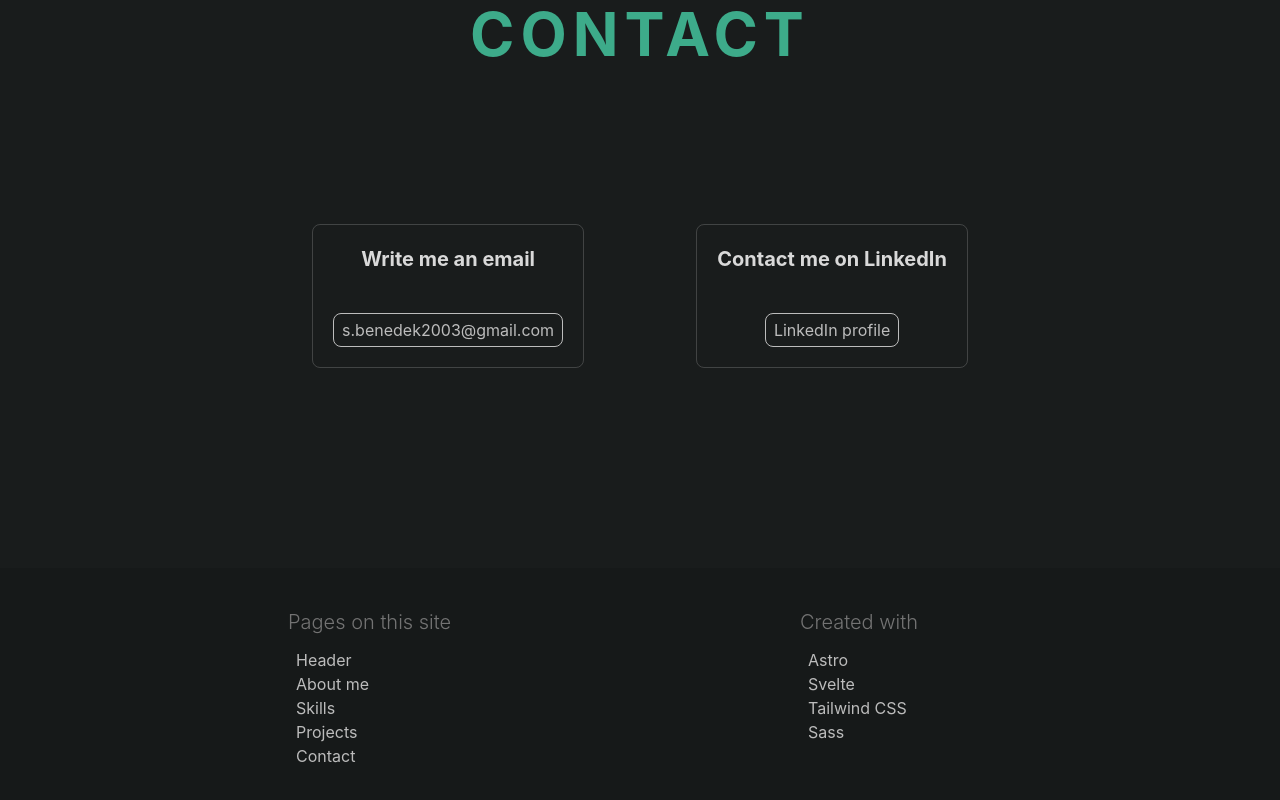
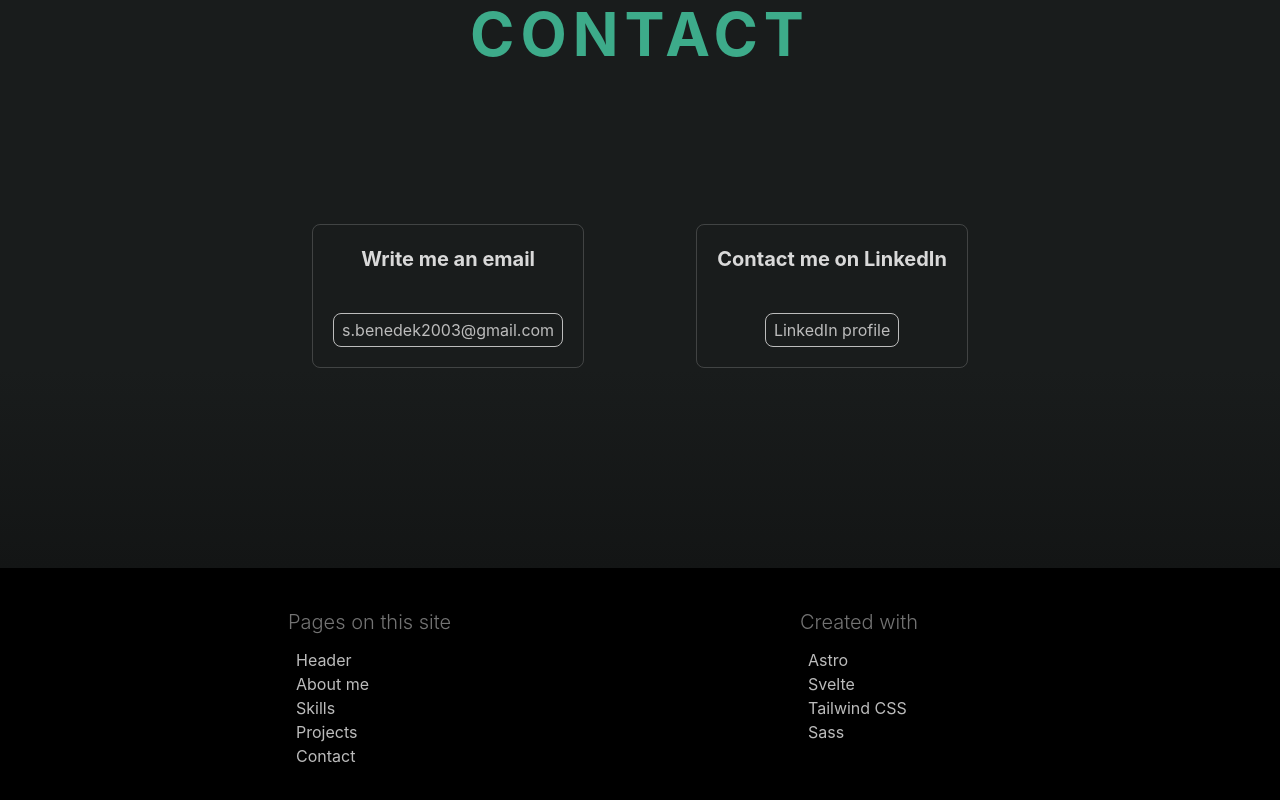
Before and after one commit to Resongeo/resongeo.github.io, an Astro site: page / in a window 1280 px wide. Shown: the part 3952-4752 px from the top of the page. Built offline with nearby package versions, Linux system fonts and the light colour scheme; Astro itself is replaced by a stand-in of ours.

Commit message:
Add gradient above footer

```diff
--- a/src/components/Footer.svelte
+++ b/src/components/Footer.svelte
@@ -1,7 +1,7 @@
 <script>
 </script>
 
-<section id="footer" class="w-full bg-black bg-opacity-10 px-3 py-6 lg:py-10">
+<section id="footer" class="w-full bg-black bg-[#131515] px-3 py-6 lg:py-10">
   <div class="flex flex-row items-start justify-around lg:w-[1024px] lg:m-auto">
     <div class="w-48">
       <h1 class="font-light text-neutral-500 text-xl mb-3">
@@ -31,6 +31,22 @@
 </section>
 
 <style lang="scss" scoped>
+  #footer {
+    position: relative;
+  }
+
+  #footer::after{
+    content: '';
+    position: absolute;
+    left: 0;
+    top: 0;
+    width: 100%;
+    height: 200px;
+    background-image: linear-gradient(to bottom, transparent, #131515);
+    transform: translateY(-100%);
+    z-index: -1;
+  }
+
   ul {
     li {
       @apply hover:text-primary transition-colors;
```
